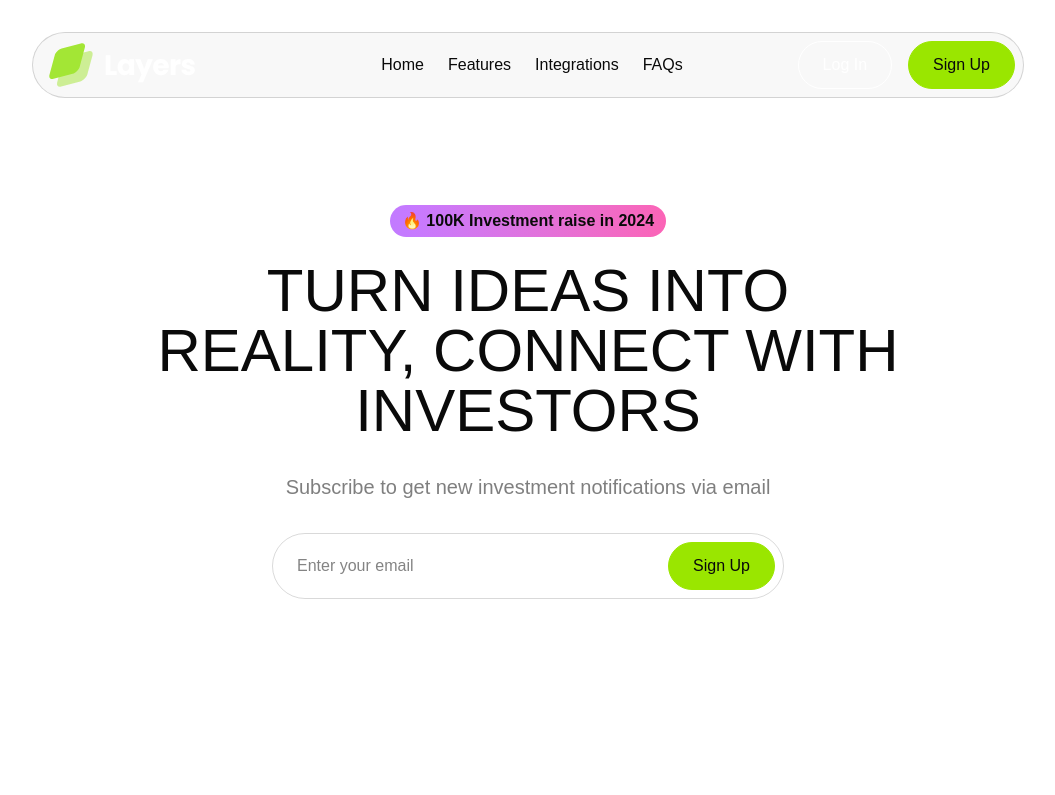
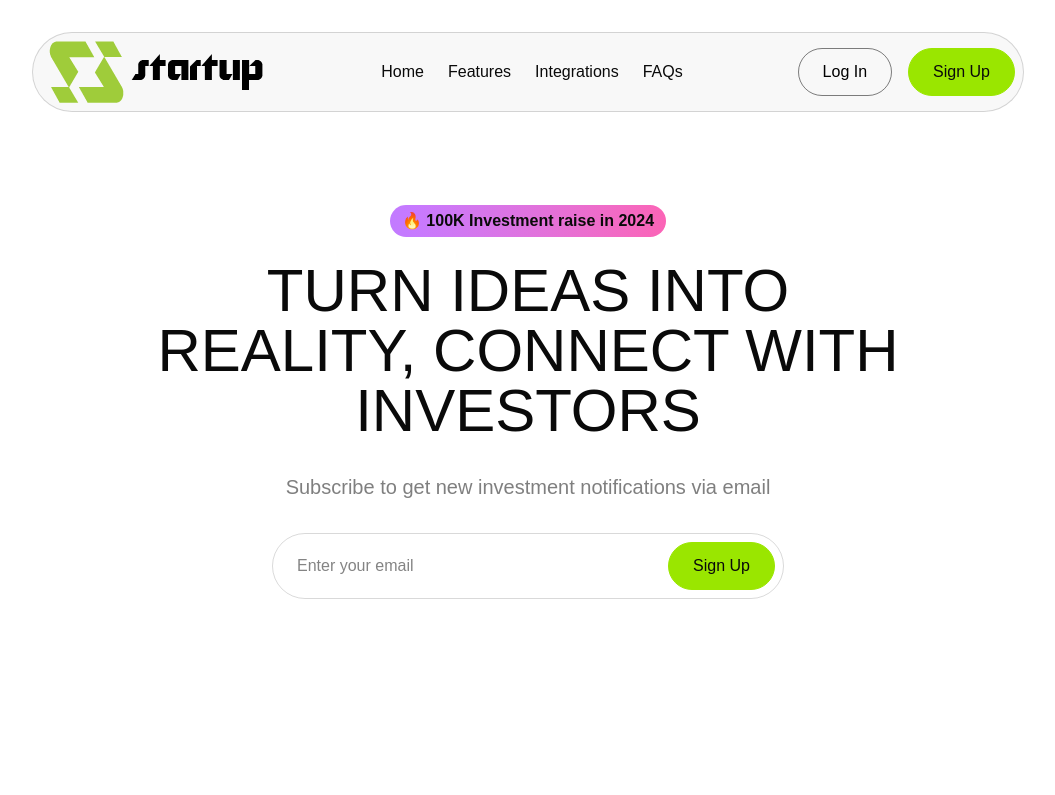
Before and after one commit to Freework-site/Startup-frontend, a Next.js app: page / in a window 1280 px wide. Shown: the top 795 px of the page, without its empty margins (112-1167 px from the left). Built offline with nearby package versions, Linux system fonts and the light colour scheme.

Commit message:
last commit

```diff
--- a/src/components/button.tsx
+++ b/src/components/button.tsx
@@ -5,7 +5,7 @@ const classes = cva('border h-12 rounded-full px-6 font-medium', {
     variants: {
         variant: {
             primary: 'bg-lime-400 text-neutral-950 border-lime-400',
-            secondary: 'border-white text-white bg-transparent  ',
+            secondary: 'border-black/50 text-black bg-transparent  ',
         },
 
         size: {
--- a/src/components/footer.tsx
+++ b/src/components/footer.tsx
@@ -1,7 +1,7 @@
 // components/Footer.jsx
 import Link from 'next/link';
 import SmoothTestimonials from "@/src/components/testimonial";
-import logo from '../assets/images/logo.svg'
+import logo from '../assets/images/logo.png'
 import Image from "next/image";
 const Footer = () => {
     const currentYear = new Date().getFullYear();
@@ -20,7 +20,7 @@ const Footer = () => {
                     <div className="md:mr-8 mb-4 md:mb-0">
                         {/* Logo or Brand Name */}
                         <span className="text-2xl font-bold text-gray-900">
-                            <Image src={logo} alt= "logo" />
+                            <Image src={logo} width="120" alt= "logo" />
                         </span>
                     </div>
                     <div className="flex-1">
--- a/src/sections/Navbar.tsx
+++ b/src/sections/Navbar.tsx
@@ -1,6 +1,6 @@
 "use client"
 import Image from "next/image";
-import logoImage from '@/src/assets/images/logo.svg'
+import logoImage from '@/src/assets/images/logo.png'
 import Button from '../components/button'
 import {useState} from 'react'
 import {twMerge} from "tailwind-merge";
@@ -24,7 +24,7 @@ export default function Navbar() {
             <div className="grid grid-cols-2 lg:grid-cols-3  px-4 p-2 md:pr-2 items-center
                ">
                 <div>
-                    <Image src={logoImage} alt="Startup Logo" className="h-9 w-auto md:h-auto" />
+                    <Image src={logoImage} width="120" alt="Startup Logo" className="h-9 w-auto md:h-auto" />
                 </div>
                 <div className="lg:flex justify-center items-center hidden">
                     <nav className="flex gap-6 font-medium">
```
Also changed, not shown: images/testimonial1.jpg (deleted), src/assets/images/logo.png (added).
